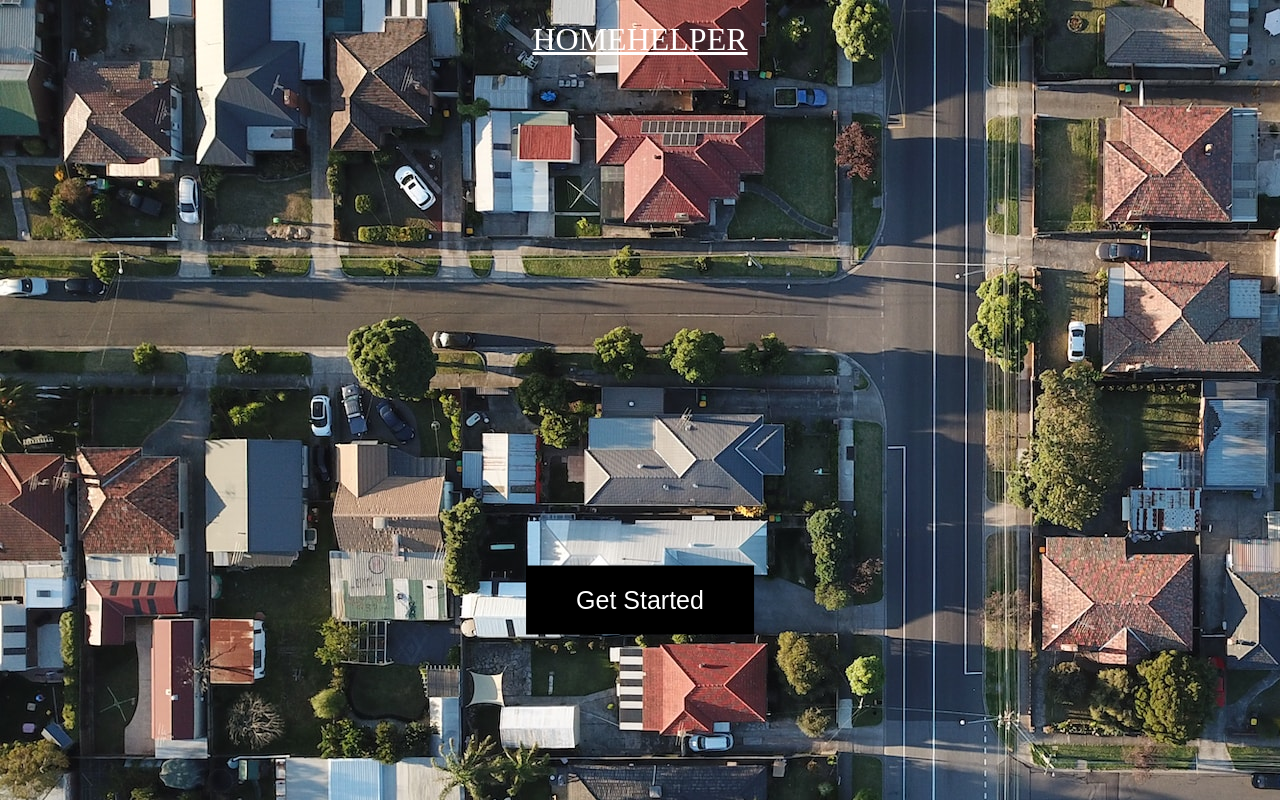
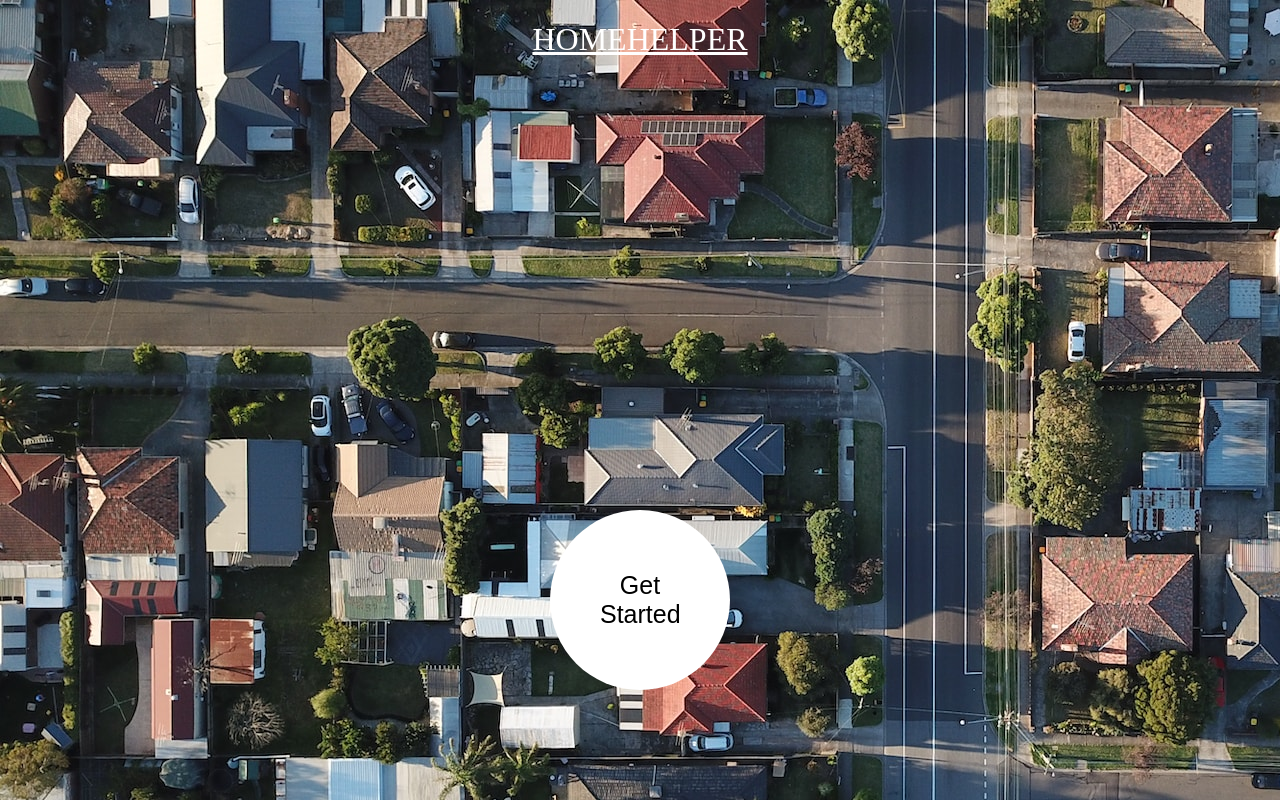
Before and after one commit to Sianah/Interview-Project, a plain HTML site: page index.html in a window 1280 px wide. Drawn offline with Linux system fonts and the light colour scheme.

Commit message:
changed color of button and text within it

```diff
--- a/style.css
+++ b/style.css
@@ -15,9 +15,12 @@
   }
   /*aligning button and adding color to the button box and text*/
   button{
-    color: white;
-    background-color: black;
+    color: black;
+    background-color: white;
     border:none;
+    width: 180px;
+    height: 180px;
+    border-radius: 90px;
     position:absolute;
     transform: translate(-50%,-50%);
     top: 75%;
```
